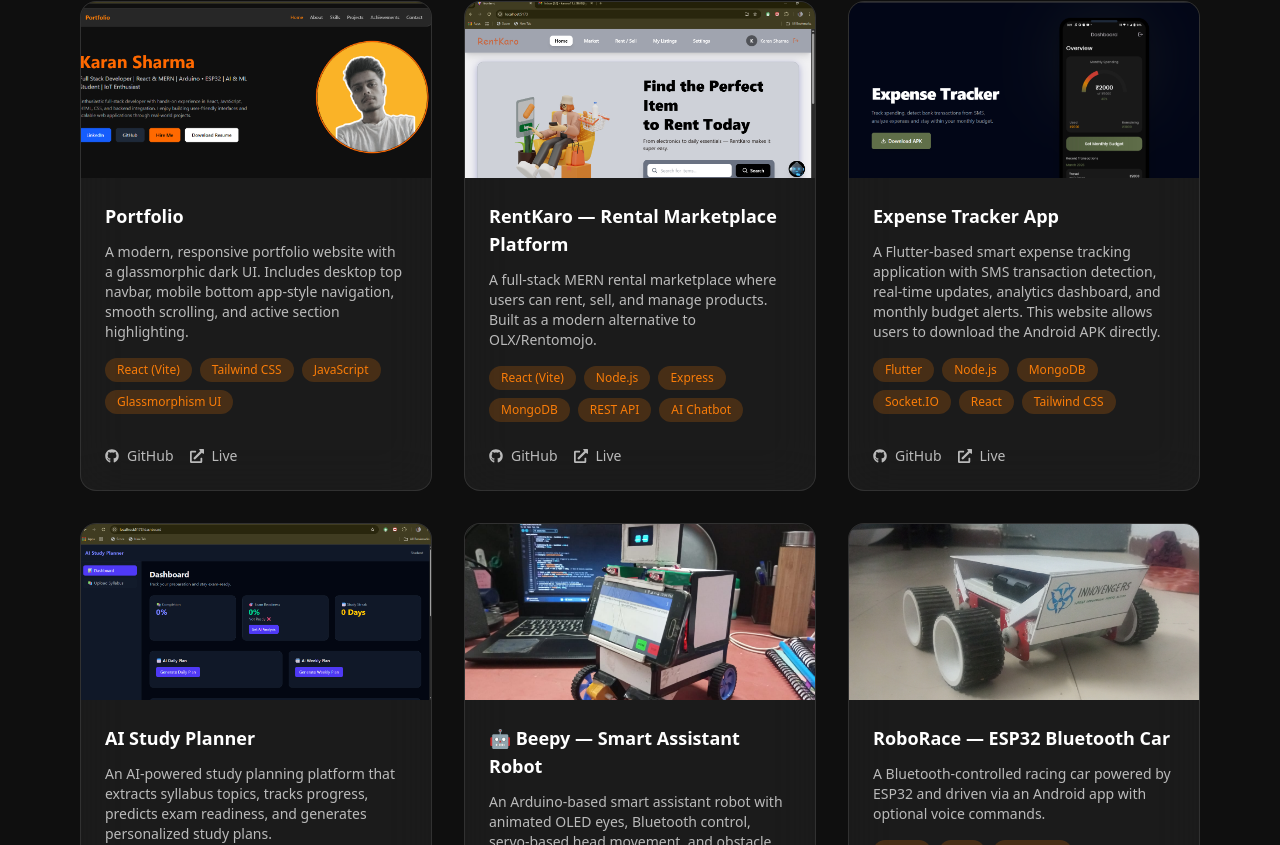
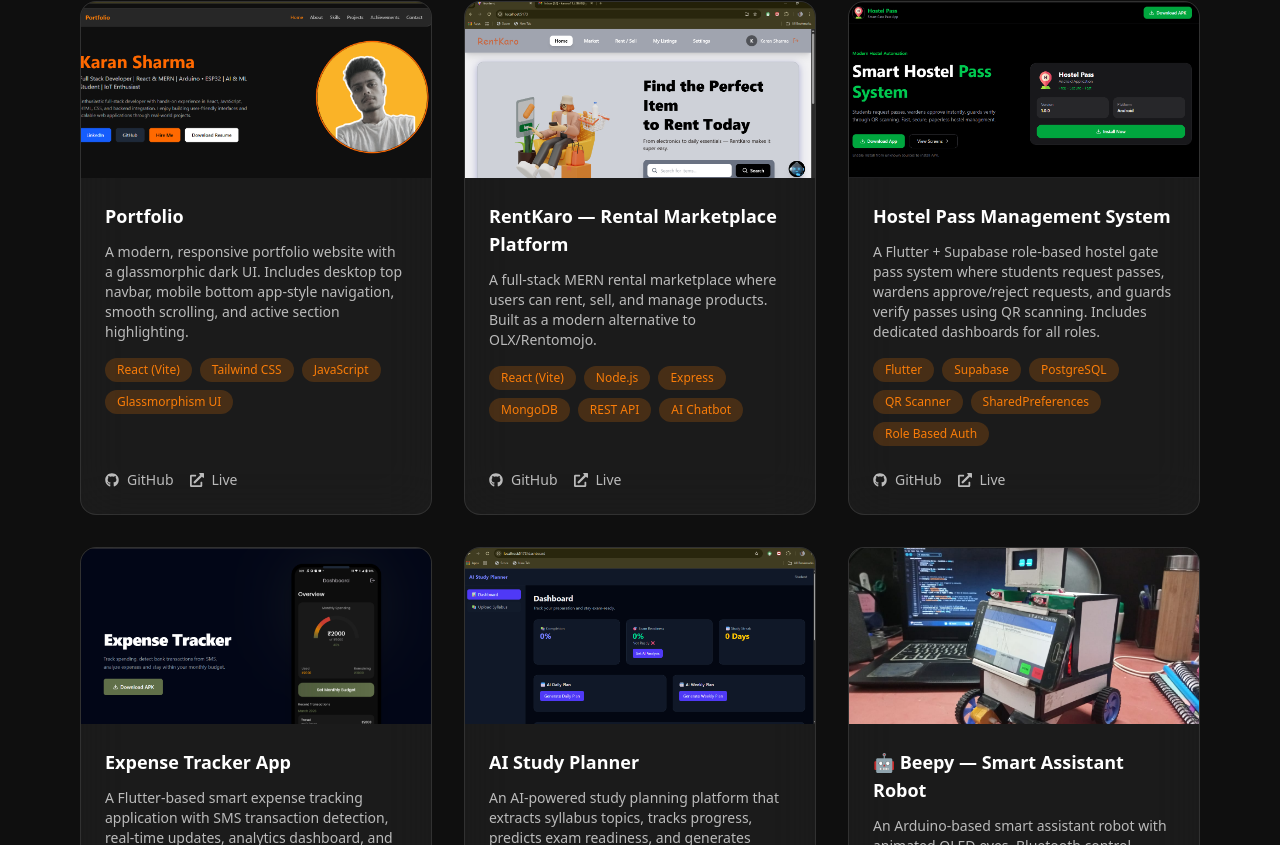
Before and after one commit to Karanx11/Portfolio, a React (Vite) app in the folder frontend/: page / in a window 1280 px wide. Shown: the part 2635-3480 px from the top of the page. Built offline with nearby package versions, Linux system fonts and the light colour scheme.

Commit message:
Added Hostel Pass Section

```diff
--- a/frontend/src/pages/Projects.jsx
+++ b/frontend/src/pages/Projects.jsx
@@ -7,6 +7,7 @@ import studyPlannerImg from "../assets/projects/ai-study-planner.png";
 import beepyImg from "../assets/projects/beepy.png";
 import roboraceImg from "../assets/projects/roborace.png";
 import expenseImg from "../assets/projects/expense.png";
+import hostelPassImg from "../assets/projects/hostelpass.png";
 
 const projects = [
   {
@@ -18,6 +19,7 @@ const projects = [
     live: "https://karan-portfolio-x11.netlify.app/",
     image: portfolioImg,
   },
+
   {
     title: "RentKaro — Rental Marketplace Platform",
     description:
@@ -31,9 +33,27 @@ const projects = [
       "AI Chatbot",
     ],
     github: "https://github.com/Karanx11/RentKaro",
-    live:"https://rentkaro-frontend.onrender.com",
+    live: "https://rentkaro-frontend.onrender.com",
     image: rentkaroImg,
   },
+
+  {
+    title: "Hostel Pass Management System",
+    description:
+      "A Flutter + Supabase role-based hostel gate pass system where students request passes, wardens approve/reject requests, and guards verify passes using QR scanning. Includes dedicated dashboards for all roles.",
+    tech: [
+      "Flutter",
+      "Supabase",
+      "PostgreSQL",
+      "QR Scanner",
+      "SharedPreferences",
+      "Role Based Auth",
+    ],
+    github: "https://github.com/Karanx11/Hostel-Pass",
+    live: "https://hostel-pass-app.onrender.com/",
+    image: hostelPassImg,
+  },
+
   {
     title: "Expense Tracker App",
     description:
@@ -44,21 +64,23 @@ const projects = [
       "MongoDB",
       "Socket.IO",
       "React",
-    "Tailwind CSS"
+      "Tailwind CSS",
     ],
     github: "https://github.com/Karanx11/Expense-Tracker",
     live: "https://expense-tracker-website-9iy2.onrender.com/",
     image: expenseImg,
   },
+
   {
     title: "AI Study Planner",
     description:
       "An AI-powered study planning platform that extracts syllabus topics, tracks progress, predicts exam readiness, and generates personalized study plans.",
     tech: ["React", "Tailwind CSS", "Node.js", "AI APIs"],
     github: "https://github.com/Karanx11/AI-Study-Planner",
-    live:"https://ai-study-planner-1-1ixn.onrender.com/",
+    live: "https://ai-study-planner-1-1ixn.onrender.com/",
     image: studyPlannerImg,
   },
+
   {
     title: "🤖 Beepy — Smart Assistant Robot",
     description:
@@ -74,6 +96,7 @@ const projects = [
     github: "https://github.com/Karanx11",
     image: beepyImg,
   },
+
   {
     title: "RoboRace — ESP32 Bluetooth Car",
     description:
@@ -100,6 +123,7 @@ const Projects = () => {
           <h2 className="text-3xl md:text-4xl font-bold text-[#FA7D09]">
             Projects
           </h2>
+
           <p className="mt-4 text-white/70">
             A showcase of full-stack, AI, and hardware projects demonstrating my
             technical skills and problem-solving approach.
@@ -162,7 +186,6 @@ const Projects = () => {
                     <FaGithub /> GitHub
                   </a>
 
-                  {/* ✅ Render Live button ONLY if link exists */}
                   {project.live && (
                     <a
                       href={project.live}
```
Also changed, not shown: frontend/src/assets/projects/hostelpass.png (added). Lines whose indentation alone changed are shown as unchanged.
